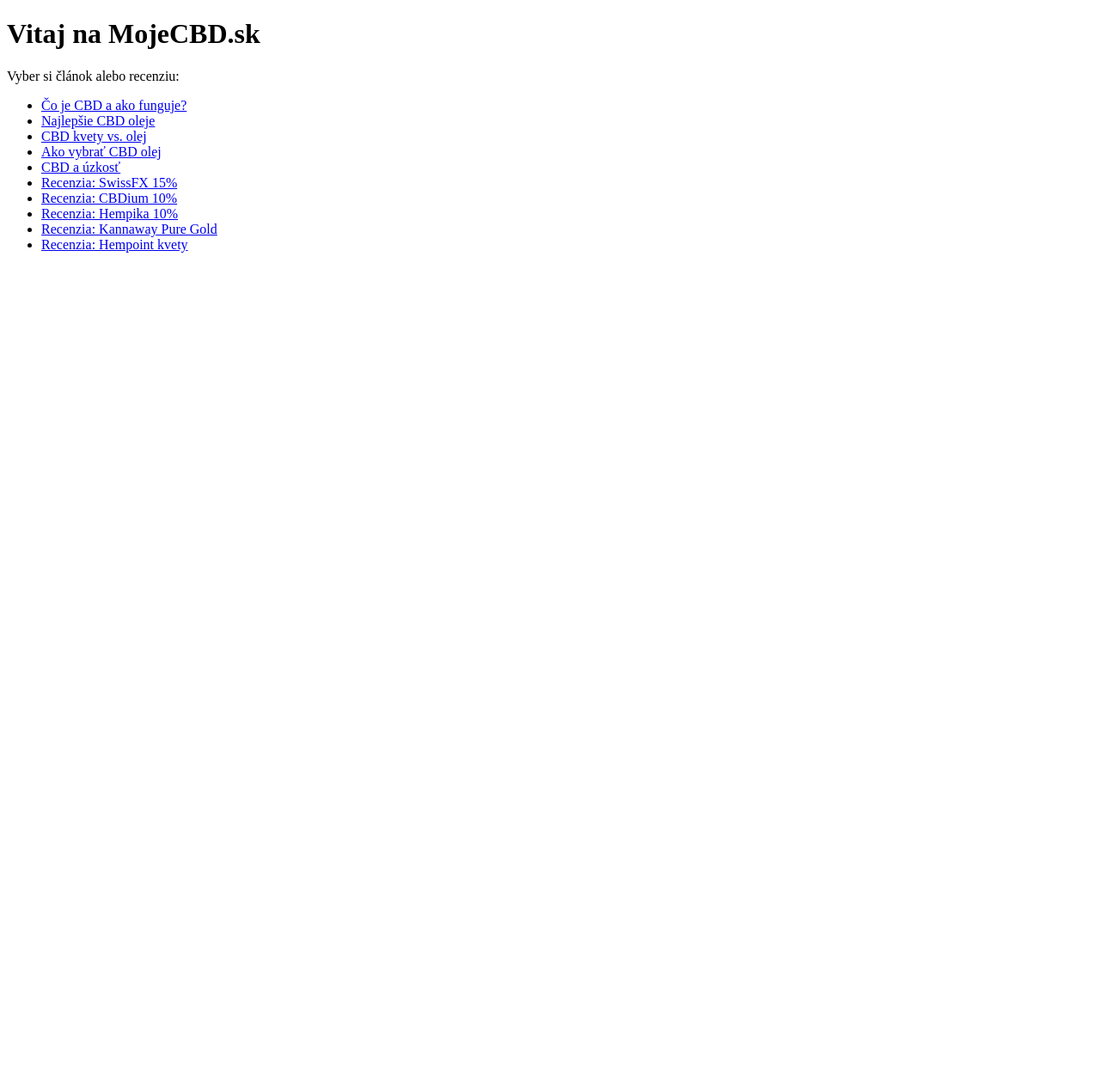
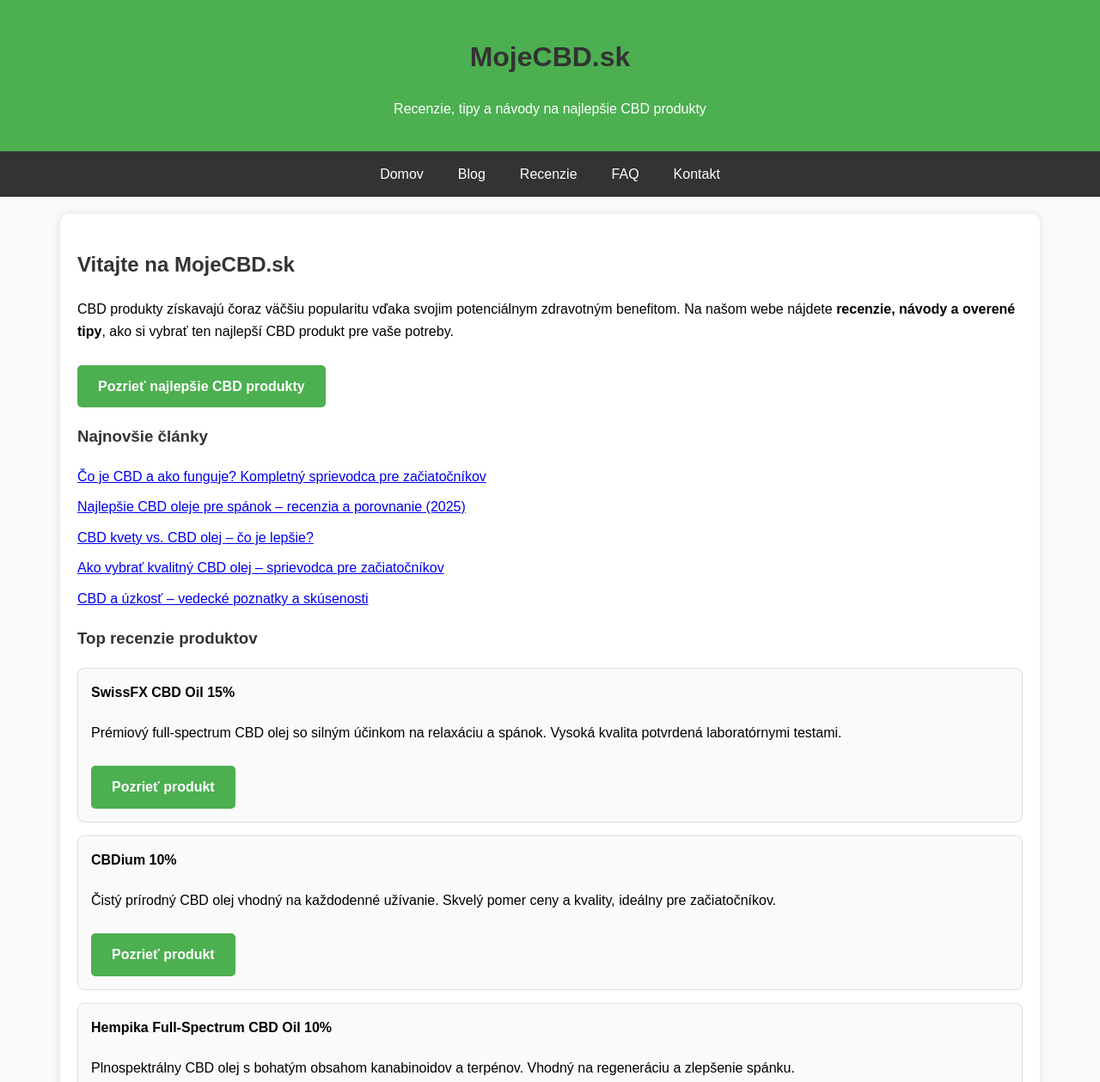
Before and after one commit to BulgyJoker1/mojecbd, a plain HTML site: page index.html in a window 1280 px wide. Shown: the top 1259 px of the page at 86% size. Before the commit the page ends 800 px from the top, so only its background shows below. Drawn offline with Linux system fonts and the light colour scheme.

Commit message:
Add files via upload

```diff
--- a/index.html
+++ b/index.html
@@ -3,23 +3,88 @@
 <head>
   <meta charset="UTF-8">
   <meta name="viewport" content="width=device-width, initial-scale=1.0">
-  <meta name="description" content="MojeCBD.sk - Affiliate web s recenziami a článkami o CBD">
-  <title>MojeCBD.sk</title>
+  <meta name="description" content="MojeCBD.sk - recenzie, návody a tipy na najlepšie CBD produkty">
+  <title>MojeCBD.sk - Vaša príručka k CBD produktom</title>
+  <style>
+    body { font-family: Arial, sans-serif; margin: 0; padding: 0; background: #f9f9f9; line-height: 1.6; }
+    header { background: #4CAF50; color: white; padding: 20px; text-align: center; }
+    nav { background: #333; display: flex; justify-content: center; flex-wrap: wrap; }
+    nav a { color: white; padding: 14px 20px; text-decoration: none; display: block; }
+    nav a:hover { background: #575757; }
+    .container { max-width: 1100px; margin: 20px auto; padding: 20px; background: white; box-shadow: 0 0 10px rgba(0,0,0,0.1); border-radius: 10px; }
+    h1, h2, h3 { color: #333; }
+    .cta-button { display: inline-block; padding: 12px 24px; background: #4CAF50; color: white; text-decoration: none; font-weight: bold; border-radius: 5px; margin-top: 10px; }
+    .cta-button:hover { background: #45a049; }
+    footer { background: #333; color: white; text-align: center; padding: 15px; margin-top: 20px; }
+    .product-box { border: 1px solid #ddd; padding: 15px; border-radius: 8px; margin-bottom: 15px; background: #fafafa; }
+    .product-box h4 { margin-top: 0; }
+    .blog-list, .review-list { list-style: none; padding-left: 0; }
+    .blog-list li, .review-list li { margin-bottom: 10px; }
+  </style>
 </head>
 <body>
-  <h1>Vitaj na MojeCBD.sk</h1>
-  <p>Vyber si článok alebo recenziu:</p>
-  <ul>
-    <li><a href="co-je-cbd.html">Čo je CBD a ako funguje?</a></li>
-    <li><a href="najlepsie-cbd-oleje.html">Najlepšie CBD oleje</a></li>
-    <li><a href="cbd-kvety-vs-olej.html">CBD kvety vs. olej</a></li>
-    <li><a href="ako-vybrat-cbd-olej.html">Ako vybrať CBD olej</a></li>
-    <li><a href="cbd-a-uzkost.html">CBD a úzkosť</a></li>
-    <li><a href="swissfx-15.html">Recenzia: SwissFX 15%</a></li>
-    <li><a href="cbdium-10.html">Recenzia: CBDium 10%</a></li>
-    <li><a href="hempika-10.html">Recenzia: Hempika 10%</a></li>
-    <li><a href="kannaway-pure-gold.html">Recenzia: Kannaway Pure Gold</a></li>
-    <li><a href="hempoint-kvety.html">Recenzia: Hempoint kvety</a></li>
-  </ul>
+  <header>
+    <h1>MojeCBD.sk</h1>
+    <p>Recenzie, tipy a návody na najlepšie CBD produkty</p>
+  </header>
+  <nav>
+    <a href="#">Domov</a>
+    <a href="#blog">Blog</a>
+    <a href="#recenzie">Recenzie</a>
+    <a href="#faq">FAQ</a>
+    <a href="#kontakt">Kontakt</a>
+  </nav>
+  <div class="container">
+    <h2>Vitajte na MojeCBD.sk</h2>
+    <p>CBD produkty získavajú čoraz väčšiu popularitu vďaka svojim potenciálnym zdravotným benefitom. Na našom webe nájdete <strong>recenzie, návody a overené tipy</strong>, ako si vybrať ten najlepší CBD produkt pre vaše potreby.</p>
+    <a class="cta-button" href="#recenzie">Pozrieť najlepšie CBD produkty</a>
+
+    <h3 id="blog">Najnovšie články</h3>
+    <ul class="blog-list">
+      <li><a href="#">Čo je CBD a ako funguje? Kompletný sprievodca pre začiatočníkov</a></li>
+      <li><a href="#">Najlepšie CBD oleje pre spánok – recenzia a porovnanie (2025)</a></li>
+      <li><a href="#">CBD kvety vs. CBD olej – čo je lepšie?</a></li>
+      <li><a href="#">Ako vybrať kvalitný CBD olej – sprievodca pre začiatočníkov</a></li>
+      <li><a href="#">CBD a úzkosť – vedecké poznatky a skúsenosti</a></li>
+    </ul>
+
+    <h3 id="recenzie">Top recenzie produktov</h3>
+    <div class="product-box">
+      <h4>SwissFX CBD Oil 15%</h4>
+      <p>Prémiový full-spectrum CBD olej so silným účinkom na relaxáciu a spánok. Vysoká kvalita potvrdená laboratórnymi testami.</p>
+      <a class="cta-button" href="#">Pozrieť produkt</a>
+    </div>
+    <div class="product-box">
+      <h4>CBDium 10%</h4>
+      <p>Čistý prírodný CBD olej vhodný na každodenné užívanie. Skvelý pomer ceny a kvality, ideálny pre začiatočníkov.</p>
+      <a class="cta-button" href="#">Pozrieť produkt</a>
+    </div>
+    <div class="product-box">
+      <h4>Hempika Full-Spectrum CBD Oil 10%</h4>
+      <p>Plnospektrálny CBD olej s bohatým obsahom kanabinoidov a terpénov. Vhodný na regeneráciu a zlepšenie spánku.</p>
+      <a class="cta-button" href="#">Pozrieť produkt</a>
+    </div>
+    <div class="product-box">
+      <h4>Kannaway Pure Gold CBD</h4>
+      <p>Prémiový produkt bez THC, vhodný pre športovcov a profesionálov. Transparentné zloženie a vysoká kvalita.</p>
+      <a class="cta-button" href="#">Pozrieť produkt</a>
+    </div>
+    <div class="product-box">
+      <h4>Hempoint CBD kvety</h4>
+      <p>Kvalitné CBD kvety pestované v EÚ. Vhodné na vaporizáciu aj prípravu čajov. Plné terpénov a prírodnej chuti.</p>
+      <a class="cta-button" href="#">Pozrieť produkt</a>
+    </div>
+
+    <h3 id="faq">Často kladené otázky</h3>
+    <p><strong>Je CBD legálne na Slovensku?</strong> Áno, produkty s obsahom THC do 0,2 % sú legálne.</p>
+    <p><strong>Ako dávkovať CBD?</strong> Začať s nízkou dávkou a postupne zvyšovať podľa potreby a reakcie tela.</p>
+    <p><strong>Pomáha CBD na spánok a úzkosť?</strong> Mnoho štúdií naznačuje pozitívny účinok, no vždy sa odporúča konzultácia s lekárom.</p>
+
+    <h3 id="kontakt">Kontakt</h3>
+    <p>Máte otázky alebo záujem o spoluprácu? Kontaktujte nás na <a href="mailto:info@mojecbd.sk">info@mojecbd.sk</a>.</p>
+  </div>
+  <footer>
+    <p>&copy; 2025 MojeCBD.sk | Affiliate web o CBD produktoch</p>
+  </footer>
 </body>
 </html>
```
